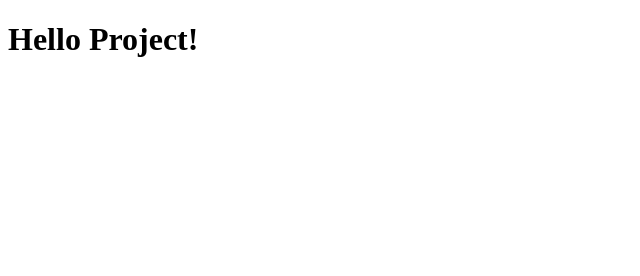
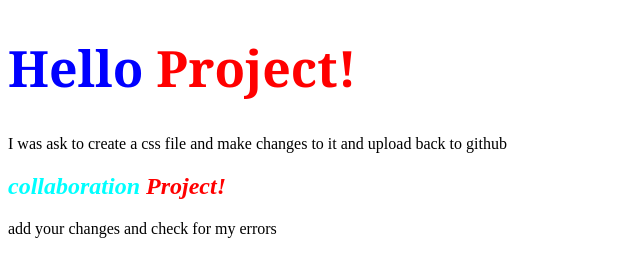
Before and after one commit to Abah-Emmanuel-Adah11/New_Project_collaborate, a plain HTML site: page index.html in a window 1280 px wide. Shown: the whole page, without its empty margins (0-640 px from the left). Drawn offline with Linux system fonts and the light colour scheme.

Commit message:
index commit

```diff
--- a/index.html
+++ b/index.html
@@ -3,9 +3,16 @@
 <head>
     <meta charset="UTF-8">
     <meta name="viewport" content="width=device-width, initial-scale=1.0">
-    <title>Document</title>
+    <title>collaboration site</title>
+<link rel="stylesheet" href="styles.css">
+
 </head>
 <body>
-    <h1>Hello Project!</h1>
+    <div class="header">
+    <h1>Hello <span>Project!</span> </h1>
+    <p>I was ask to create a css file and make changes to it and upload back to github </p>
+    <h2>collaboration <span>Project!</span></h2>
+    <p>add your changes and check for my errors</p>
+    </div>
 </body>
 </html>
```
